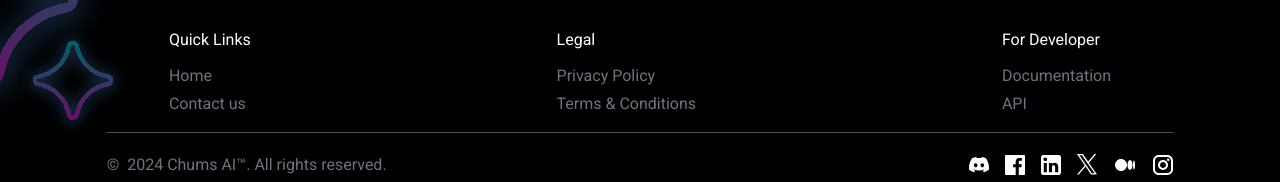
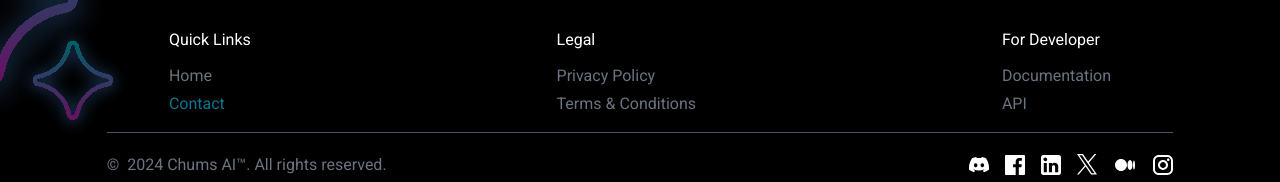
Before and after one commit to Adityasah2004/ChumsAI, a React (Vite) app: page / in a window 1280 px wide. Shown: the part 4915-5097 px from the top of the page. Built offline with nearby package versions, Linux system fonts and the light colour scheme; no server answers.

Commit message:
Update Footer.jsx

```diff
--- a/src/components/Footer.jsx
+++ b/src/components/Footer.jsx
@@ -37,7 +37,9 @@ function Down() {
                     <div className="flex flex-col items-start gap-1">
                         <a href="/" className="text-gray-500 hover:underline">Home</a>
                         {/* <a href="#" className="text-gray-500 hover:underline">Services</a> */}
-                        <a href="/contact" className="text-gray-500 hover:underline">Contact us</a>
+                         <Link to="/contact" className="text-cyan-700 hover:underline">Contact</Link>
+
+{/*                         <a href="/contact" className="text-gray-500 hover:underline">Contact us</a> */}
                     </div>
                 </div>
                 {/* <div className="flex flex-col gap-3">
```
